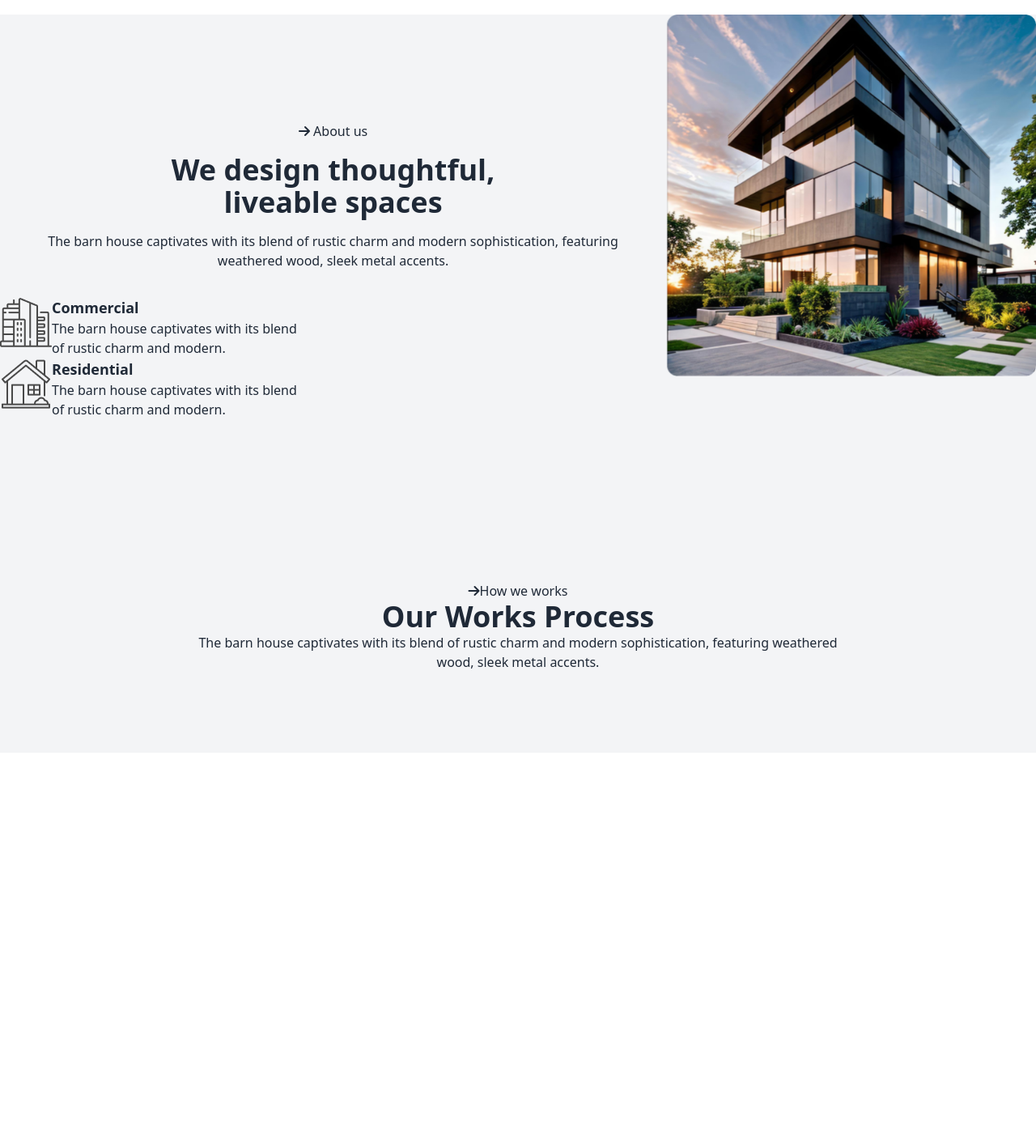
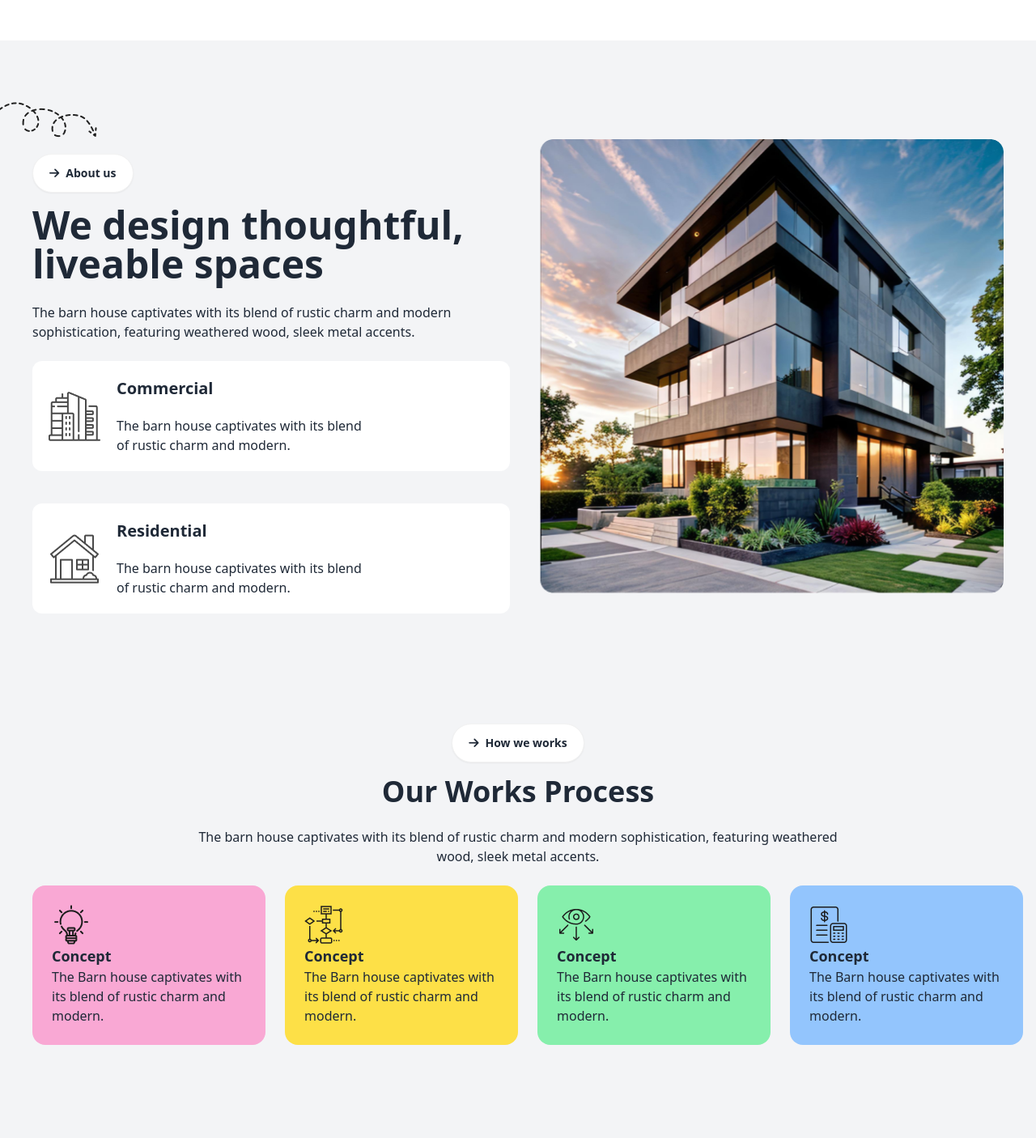
Before and after one commit to hasan-mahmud-sazid/Assignment-3, a plain HTML site: page index.html in a window 1280 px wide. Shown: the part 820-2226 px from the top of the page at 81% size. Before the commit the page ends 1750 px from the top, so only its background shows below. Drawn offline with nearby package versions, Linux system fonts and the light colour scheme.

Commit message:
About Us & How we Work Section Done

```diff
--- a/index.html
+++ b/index.html
@@ -63,7 +63,7 @@
     <section class="flex items-center flex-col pb-24">
       <div><img src="./assets/banner.png" alt="" /></div>
       <div class="text-center flex flex-col items-center space-y-6">
-        <h1 class="font-bold w-11/12 sm:text-3xl md:w-4/5 lg:text-6xl">
+        <h1 class="font-bold w-11/12 sm:text-3xl md:w-4/5 lg:text-6xl m-4">
           A barn house of this design has a striking appearance
         </h1>
         <p class="w-10/12 text-sm lg:text-base">
@@ -78,61 +78,108 @@
     </section>
 
     <!-- Second Page Starting Here -->
-    <section class="bg-gray-100">
-      <!-- About Section Star -->
-      <section class="container mx-auto lg:flex justify-center">
-        <div class="lg:flex flex-col lg:my-[6.25rem]">
-          <div class="my-8 mx-5 text-center space-y-4">
-            <button class=""><i class="fa-solid fa-arrow-right"></i> About us</button>
-            <h1 class="lg:text-4xl font-bold">We design thoughtful,<br> liveable spaces</h1>
-            <p class="text-sm lg:text-base">
+    <section class="bg-gray-100 py-5 lg:py-24">
+      <!-- About Us Section Start -->
+      <div class="md:container px-5 md:px-10 mx-auto">
+        <div class="flex flex-col lg:flex-row gap-9 items-center text-center lg:text-left">
+          <!-- Text my-8 mx-5 text-center space-y-4-->
+          <div>
+            <img class="relative -top-5 -left-12 -rotate-10 hidden lg:flex" src="./assets/Vector.png" alt="">
+            <button class="font-bold btn bg-white px-5 rounded-full  text-sm mb-4"><i
+                class="fa-solid fa-arrow-right"></i> About us</button>
+            <h1 class="text-2xl font-bold text-center lg:text-left lg:text-5xl">We design thoughtful,<br> liveable
+              spaces
+            </h1>
+            <p class="mt-6 mb-6 text-base lg:text-base">
               The barn house captivates with its blend of rustic charm and
               modern sophistication, featuring weathered wood, sleek metal accents.
             </p>
-          </div>
-          <div>
-            <div class="flex">
-              <div><img src="./assets/commercial.png" alt=""></div>
-              <div>
-                <h1 class="text-lg font-bold">Commercial</h1>
-                <p>The barn house captivates with its blend <br> of rustic charm and modern.</p>
+            <!-- Cards -->
+            <div class="flex flex-col sm:flex-row lg:flex-col gap-5 lg:gap-10 text-left">
+              <!-- Card Commercial -->
+              <div class="flex items-center gap-5 p-5 bg-white rounded-xl">
+                <div>
+                  <img src="./assets/commercial.png" alt="">
+                </div>
+                <div>
+                  <h1 class="text-xl font-extrabold mb-5">Commercial</h1>
+                  <p class="text-sm md:text-base">The barn house captivates with its blend <br> of rustic charm and
+                    modern.</p>
+                </div>
               </div>
-            </div>
-            <div class="flex">
-              <div><img src="./assets/residential.png" alt=""></div>
-              <div>
-                <h1 class="text-lg font-bold">Residential</h1>
-                <p>The barn house captivates with its blend <br> of rustic charm and modern.</p>
+              <!-- Card Residential-->
+              <div class="flex items-center gap-5 p-5 bg-white rounded-xl">
+                <div>
+                  <img src="./assets/residential.png" alt="">
+                </div>
+                <div>
+                  <h1 class="text-xl font-extrabold mb-5">Residential</h1>
+                  <p class="text-sm md:text-base">The barn house captivates with its blend <br> of rustic charm and
+                    modern.</p>
+                </div>
               </div>
             </div>
           </div>
-        </div>
-        <div>
+          <!-- Left Image -->
           <img src="./assets/Rectangle.png" alt="">
         </div>
-      </section>
 
-      <!-- How we work -->
-      <section class="flex flex-col items-center lg:py-[100px]">
+      </div>
+
+      <!-- Third page: How we work -->
+      <section class="container mt-8 lg:mt-6 px-4 mx-auto lg:px-10 flex flex-col items-center lg:py-28">
 
         <div class="text-center">
-          <button><i class="fa-solid fa-arrow-right"></i>How we works</button>
-          <h1 class="lg:text-4xl font-bold">Our Works Process</h1>
-          <p class="w-10/12 mx-auto">The barn house captivates with its blend of rustic charm
+          <button class="btn bg-white px-5 rounded-full font-bold text-sm mb-4 mx-auto"><i
+              class="fa-solid fa-arrow-right"></i>How we works</button>
+          <h1 class="lg:text-4xl font-bold mb-6">Our Works Process</h1>
+          <p class="w-10/12 mx-auto mb-6">The barn house captivates with its blend of rustic charm
             and modern
             sophistication,
             featuring weathered
             wood, sleek metal accents.</p>
         </div>
-
-        <div>
-          <div>
-            <h3></h3>
-            <p></p>
+        <!-- Cards -->
+        <div class="grid grid-cols-1 sm:grid-cols-2 lg:grid-cols-4 gap-12">
+          <!-- Card Concept -->
+          <div class="p-6 bg-pink-300 rounded-2xl w-72">
+            <img src="assets/concept.png" alt="">
+            <h3 class="font-bold text-lg">Concept</h3>
+            <p>The Barn house captivates with its blend of rustic charm and modern.</p>
+          </div>
+          <!-- Card Design Process-->
+          <div class="p-6 bg-yellow-300 rounded-2xl w-72">
+            <img src="assets/flow-chart.png" alt="">
+            <h3 class="font-bold text-lg">Concept</h3>
+            <p>The Barn house captivates with its blend of rustic charm and modern.</p>
+          </div>
+          <!-- Card Supervision-->
+          <div class="p-6 bg-green-300 rounded-2xl w-72">
+            <img src="./assets/vision.png" alt="">
+            <h3 class="font-bold text-lg">Concept</h3>
+            <p>The Barn house captivates with its blend of rustic charm and modern.</p>
+          </div>
+          <!-- Card Budget Planning -->
+          <div class="p-6 bg-blue-300 rounded-2xl w-72">
+            <img src="assets/budget-planning.png" alt="">
+            <h3 class="font-bold text-lg">Concept</h3>
+            <p>The Barn house captivates with its blend of rustic charm and modern.</p>
           </div>
         </div>
       </section>
-
+    </section>
+    <!-- Discuss Section Creation -->
+    <section class="bg-[url(./assets/bg.jpg)]">
+      <!-- Text Section -->
+      <div class="text-center">
+        <button class="btn bg-lime-200 px-4 rounded-full text-sm mb-4 mx-auto"><i
+            class="fa-solid fa-arrow-right"></i>Let’s Connect</button>
+        <h1 class="text-2xl lg:text-5xl font-bold mb-6 w-10/12 mx-auto">Let’s Discuss Next Project</h1>
+        <p class="w-10/12 mx-auto mb-6 text-sm lg:text-base ">The barn house captivates with its blend of rustic charm
+          and modern
+          sophistication, featuring weathered wood, sleek metal accents.</p>
+      </div>
+      <!-- From Section -->
     </section>
   </main>
 
```
